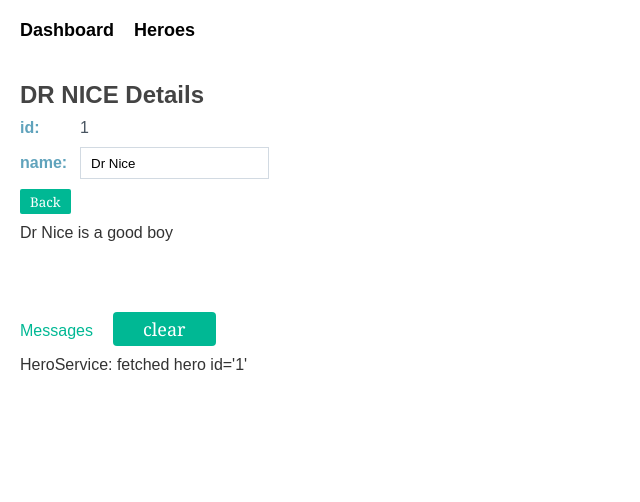
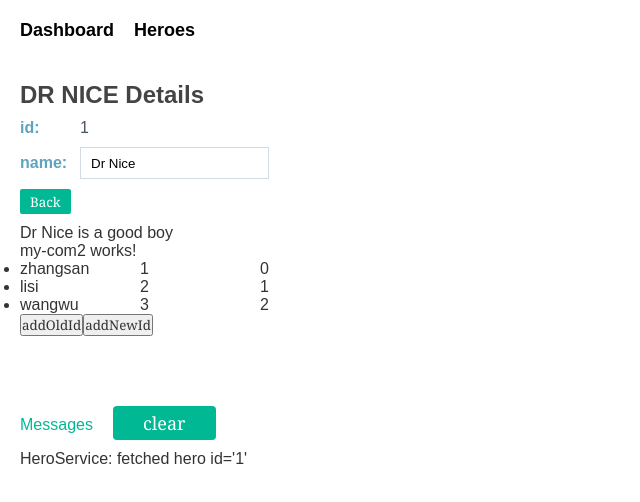
Before and after one commit to m374011987/my-angular, an Angular app: page /detail/1 in a window 1280 px wide. Shown: the top 502 px of the page, without its empty margins (0-640 px from the left). Built offline with nearby package versions, Linux system fonts and the light colour scheme.

Commit message:
添加com2，测试track（未完成）

```diff
--- a/angular.json
+++ b/angular.json
@@ -5,7 +5,11 @@
   "projects": {
     "my-angular-app": {
       "projectType": "application",
-      "schematics": {},
+      "schematics": {
+        "@schematics/angular:component": {
+          "spec": false
+        }
+      },
       "root": "",
       "sourceRoot": "src",
       "prefix": "app",
--- a/src/app/hero-detail/hero-detail.component.html
+++ b/src/app/hero-detail/hero-detail.component.html
@@ -7,4 +7,5 @@
     </div>
     <button (click)="goBack()" class="detail-btn">Back</button>
     <my-com1 [heroDetail]="hero.name+' is a good boy'"></my-com1>
+    <my-com2></my-com2>
 </div>
--- /dev/null
+++ b/src/app/my-module/my-com2/my-com2.component.css
@@ -0,0 +1,5 @@
+li span {
+  display: inline-block;
+  width: 100px;
+  margin-right: 20px;
+}
--- /dev/null
+++ b/src/app/my-module/my-com2/my-com2.component.html
@@ -0,0 +1,11 @@
+<p>my-com2 works!</p>
+<ul>
+  <li *ngFor="let one of ones;let i = index; trackBy:trackFun">
+    <span>{{one.name}}</span>
+    <span>{{one.id}}</span>
+    <span>{{i}}</span>
+  </li>
+</ul>
+
+<button (click)="addOldId()">addOldId</button>
+<button (click)="addNewId()">addNewId</button>
--- /dev/null
+++ b/src/app/my-module/my-com2/my-com2.component.ts
@@ -0,0 +1,38 @@
+import { Component, OnInit } from '@angular/core';
+
+@Component({
+  selector: 'my-com2',
+  templateUrl: './my-com2.component.html',
+  styleUrls: ['./my-com2.component.css']
+})
+export class MyCom2Component implements OnInit {
+  ones: Array<any> = [{
+    name: 'zhangsan',
+    id: 1
+  }, {
+    name: 'lisi',
+    id: 2
+  }, {
+    name: 'wangwu',
+    id: 3
+  }];
+
+  constructor() { }
+
+  ngOnInit(): void {
+  }
+
+  trackFun(idx, item) {
+    console.log(idx, item);
+    return idx;
+  }
+
+  addOldId() {
+    this.ones.push({ name: 'zhoaliu', id: 1 });
+  }
+  addNewId() {
+    debugger
+    this.ones.push({ name: 'zhoaliu', id: this.ones.length + 1 });
+  }
+
+}
--- a/src/app/my-module/my-module.module.ts
+++ b/src/app/my-module/my-module.module.ts
@@ -1,12 +1,13 @@
 import { NgModule } from '@angular/core';
 import { CommonModule } from '@angular/common';
 import { MyCom1Component } from './my-com1/my-com1.component';
+import { MyCom2Component } from './my-com2/my-com2.component';
 
 @NgModule({
-  declarations: [MyCom1Component],
+  declarations: [MyCom1Component, MyCom2Component],
   imports: [
     CommonModule
   ],
-  exports: [MyCom1Component]
+  exports: [MyCom1Component, MyCom2Component]
 })
 export class MyModuleModule { }
```
Also changed, not shown: 1 other file (tests, documents, lock files or other folders).
